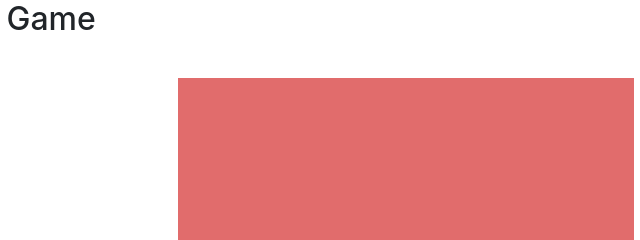
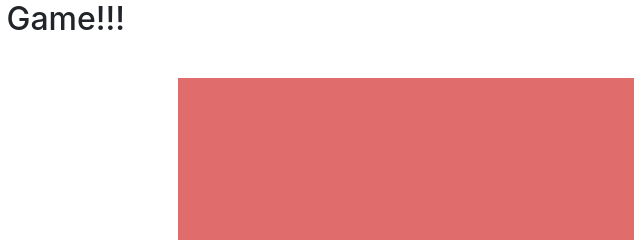
Before and after one commit to JulieQiu0332/Hangman-Game, a plain HTML site: page index.html in a window 1280 px wide. Shown: the top 240 px of the page, 234-874 px from the left. Drawn offline with nearby package versions, Linux system fonts and the light colour scheme.

Commit message:
Update index.html

```diff
--- a/index.html
+++ b/index.html
@@ -12,7 +12,7 @@
 
     <div class = "container">
 
-        <h2>Hangman Game</h2>
+        <h2>Hangman Game!!!</h2>
         <div><h5>Guess: <span id = "miss"></span></h5></div>
         <div id="pop-up">
 
```
